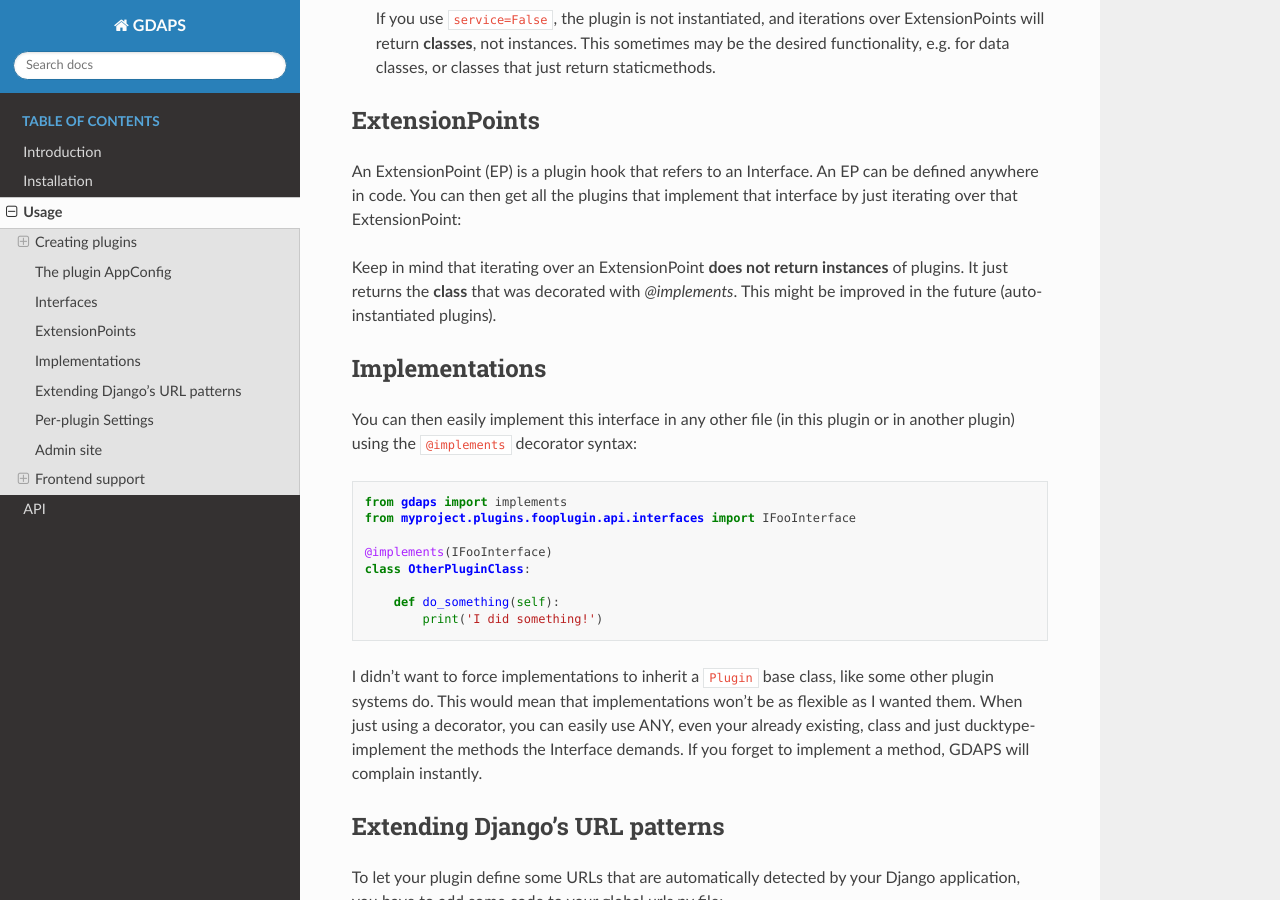
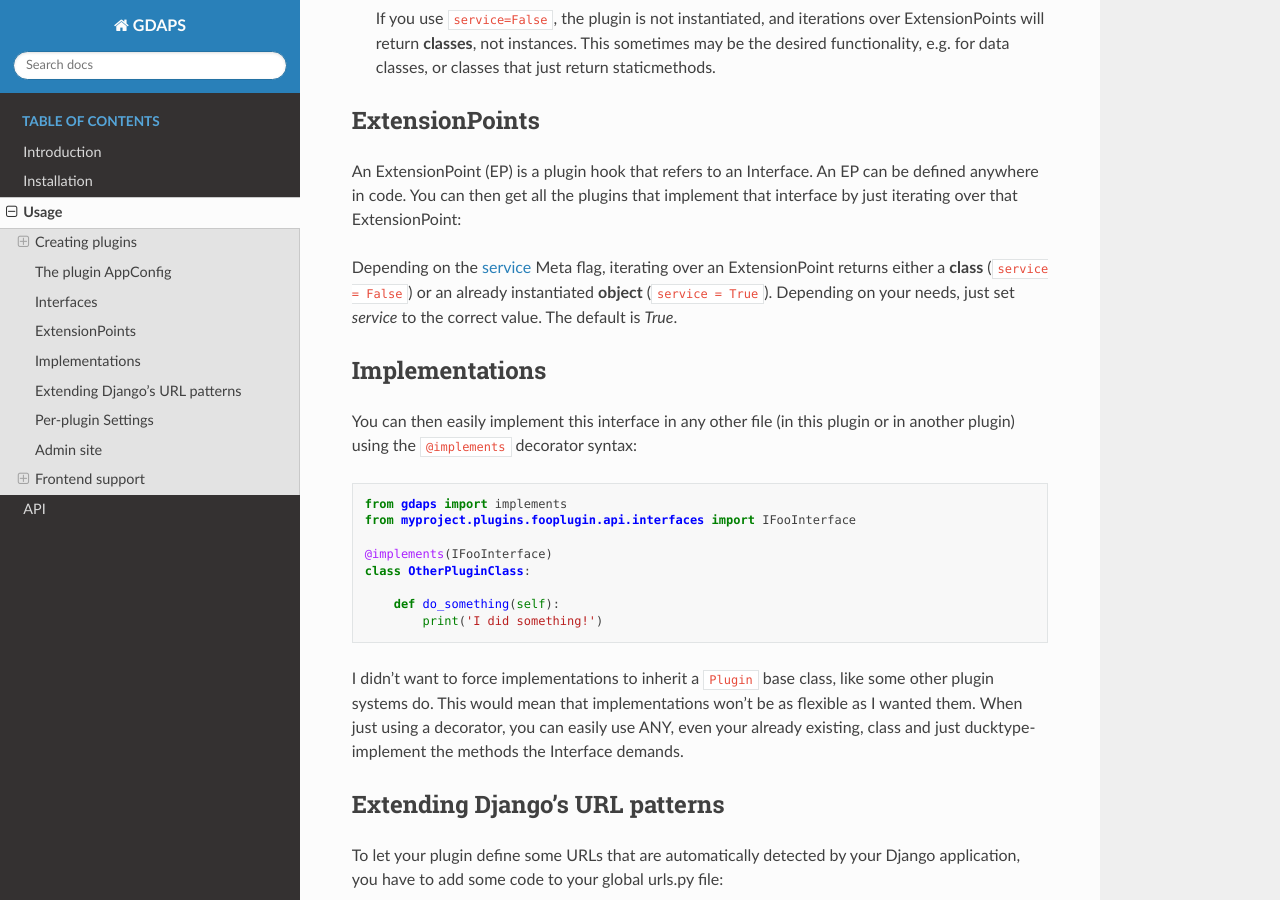
Before and after one commit to rogue707Dev/django-gdaps, a Sphinx documentation site: the page built from docs/usage.rst, in a window 1280 px wide and 900 px high, scrolled down 1839 px. Built offline with Sphinx 7.4.7 and the Read the Docs theme 2.0.0, drawn with Linux system fonts in a browser that asks for light colours; pages that are not in the unit, such as notebooks, are missing from menus.

Commit message:
correct service description in docs

```diff
--- a/docs/usage.rst
+++ b/docs/usage.rst
@@ -93,6 +93,8 @@ It's not obligatory to put all Interface definitions in that module, but it is a
 Interfaces can have a default Meta class that defines Interface options.
 Available options:
 
+.. _service
+
 service
     If ``service=True`` (which is the default), then all implementations are
     instantiated instantly at definition time, having a full class instance
@@ -122,10 +124,8 @@ ExtensionPoint:
             for plugin in ep:
                 print plugin().do_domething()
 
-Keep in mind that iterating over an ExtensionPoint **does not return
-instances** of plugins. It just returns the **class** that was decorated
-with *@implements*. This might be improved in the future
-(auto-instantiated plugins).
+Depending on the `service <#service>`__ Meta flag, iterating over an ExtensionPoint
+returns either a **class** (``service = False``) or an already instantiated **object** (``service = True``). Depending on your needs, just set *service* to the correct value. The default is *True*.
 
 .. _Implementations:
 
@@ -150,8 +150,7 @@ I didn't want to force implementations to inherit a ``Plugin`` base
 class, like some other plugin systems do. This would mean that
 implementations won't be as flexible as I wanted them. When just using a
 decorator, you can easily use ANY, even your already existing, class and
-just ducktype-implement the methods the Interface demands. If you forget
-to implement a method, GDAPS will complain instantly.
+just ducktype-implement the methods the Interface demands.
 
 
 Extending Django's URL patterns
```
